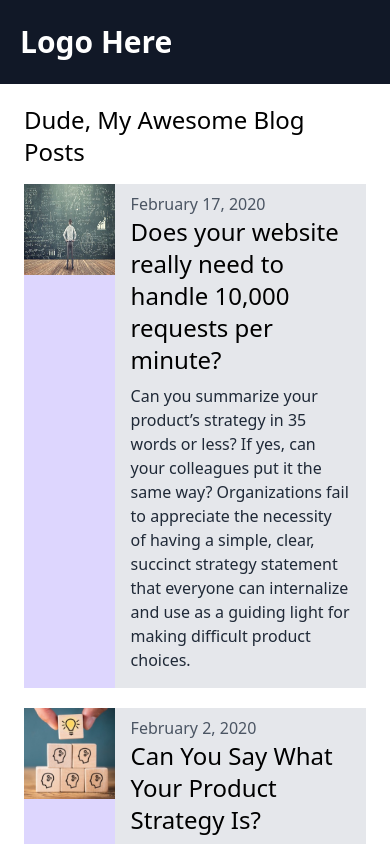
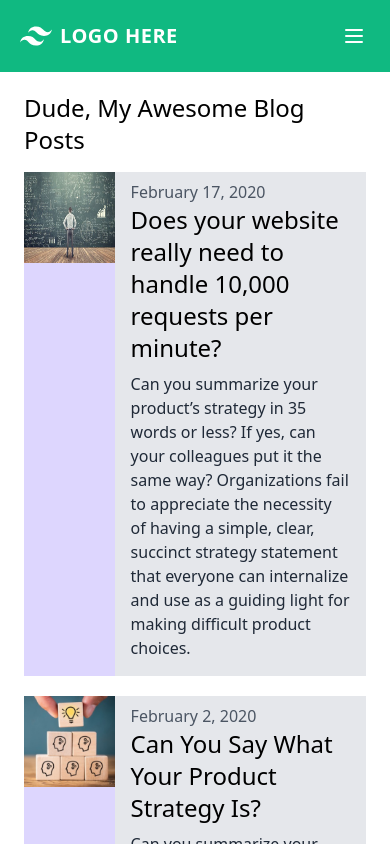
Before and after one commit to mcdaley/mcdaley-website, a Next.js app: page / in a window 390 px wide. Shown: the top 844 px of the page. Built offline with nearby package versions, Linux system fonts and the light colour scheme; what @tailwindcss/typography would draw is missing.

Commit message:
Added responsive navbar component

```diff
--- a/components/navbar.tsx
+++ b/components/navbar.tsx
@@ -1,33 +1,77 @@
 //-----------------------------------------------------------------------------
 // components/navbar.tsx
 //-----------------------------------------------------------------------------
-import Link   from 'next/link'
+import Link           from 'next/link'
+import { useState }   from 'react'
 
 /**
  * @function Navbar
  */
 export default function Navbar() {
+  const [active, setActive] = useState(false)
+
+  /**
+   * Toggle the hamburger navbar menu
+   */
+  const handleClick = () => {
+    setActive(!active)
+  }
+
+  /**
+   * Return the Navbar component
+   */
   return (
-    <nav className="flex bg-gray-900 text-white w-screen">
-      <div className="px-5 xl:px-12 py-6 flex w-full items-center">
-        <Link href="#">
-          {/* <img class="h-9" src="logo.png" alt="logo"> */}
-          <a className="text-3xl font-bold font-heading">Logo Here</a>
+    <>
+      <nav className="flex items-center flex-wrap bg-green-500 p-3">
+        <Link href="/">
+          <a className="inline-flex items-center p-2 mr-4">
+            <svg
+              viewBox   = '0 0 24 24'
+              xmlns     = 'http://www.w3.org/2000/svg'
+              className = 'fill-current text-white h-8 w-8 mr-2'
+            >
+              <path d='M12.001 4.8c-3.2 0-5.2 1.6-6 4.8 1.2-1.6 2.6-2.2 4.2-1.8.913.228 1.565.89 2.288 1.624C13.666 10.618 15.027 12 18.001 12c3.2 0 5.2-1.6 6-4.8-1.2 1.6-2.6 2.2-4.2 1.8-.913-.228-1.565-.89-2.288-1.624C16.337 6.182 14.976 4.8 12.001 4.8zm-6 7.2c-3.2 0-5.2 1.6-6 4.8 1.2-1.6 2.6-2.2 4.2-1.8.913.228 1.565.89 2.288 1.624 1.177 1.194 2.538 2.576 5.512 2.576 3.2 0 5.2-1.6 6-4.8-1.2 1.6-2.6 2.2-4.2 1.8-.913-.228-1.565-.89-2.288-1.624C10.337 13.382 8.976 12 6.001 12z' />
+            </svg>
+            <span className='text-xl text-white font-bold uppercase tracking-wide'>
+              Logo Here
+            </span>
+          </a>
         </Link>
-        <ul className="hidden sm:flex px-4 mx-auto font-semibold font-heading space-x-12">
-          <li>
-            <Link href={"/"}>
-              <a className="hover:text-gray-200">Home</a>
+        <button
+          className = "inline-flex p-3 hover:bg-green-800 rounded md:hidden text-white ml-auto hover:text-white outline-none"
+          onClick   = {handleClick}
+        >
+          <svg
+            className = 'w-6 h-6'
+            fill      = 'none'
+            stroke    = 'currentColor'
+            viewBox   = '0 0 24 24'
+            xmlns     = 'http://www.w3.org/2000/svg'
+          >
+            <path
+              strokeLinecap   = 'round'
+              strokeLinejoin  = 'round'
+              strokeWidth     = {2}
+              d               = 'M4 6h16M4 12h16M4 18h16'
+            />
+          </svg>
+        </button>
+
+        <div className={`${active ? '' : 'hidden'}   w-full md:inline-flex md:flex-grow md:w-auto`}>
+          <div className="md:inline-flex md:flex-row md:ml-auto md:w-auto w-full md:items-center items-start  flex flex-col md:h-auto">
+            <Link href='/'>
+              <a className='md:inline-flex md:w-auto w-full px-3 py-2 rounded text-white font-bold items-center justify-center hover:bg-green-800 hover:text-white '>
+                Home
+              </a>
             </Link>
-          </li>
-          <li>
-            <Link href={"/about"}>
-              <a className="hover:text-gray-200">About</a>
+            <Link href='/about'>
+              <a className='md:inline-flex md:w-auto w-full px-3 py-2 rounded text-white font-bold items-center justify-center hover:bg-green-800 hover:text-white '>
+                About
+              </a>
             </Link>
-          </li>
-        </ul>
-        {/* TODO: Header Icons */}
-      </div>
-    </nav>
+          </div>
+        </div>
+      </nav>
+    </>
   )
 }
--- a/package.json
+++ b/package.json
@@ -8,6 +8,7 @@
     "lint": "next lint"
   },
   "dependencies": {
+    "@headlessui/react": "^1.4.2",
     "@tailwindcss/typography": "^0.4.1",
     "date-fns": "^2.25.0",
     "gray-matter": "^4.0.3",
```
Also changed, not shown: 2 other files (tests, documents, lock files or other folders).
